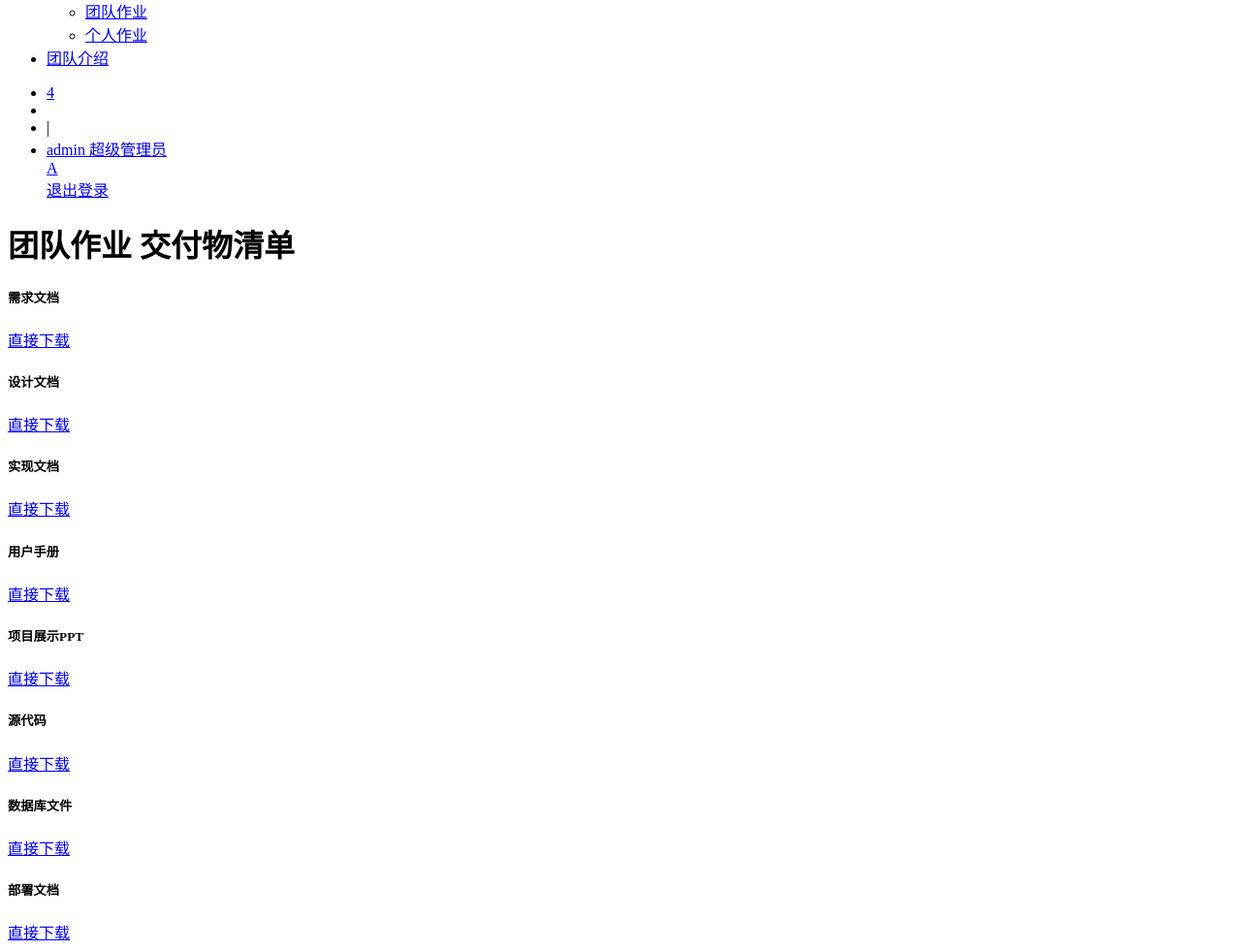
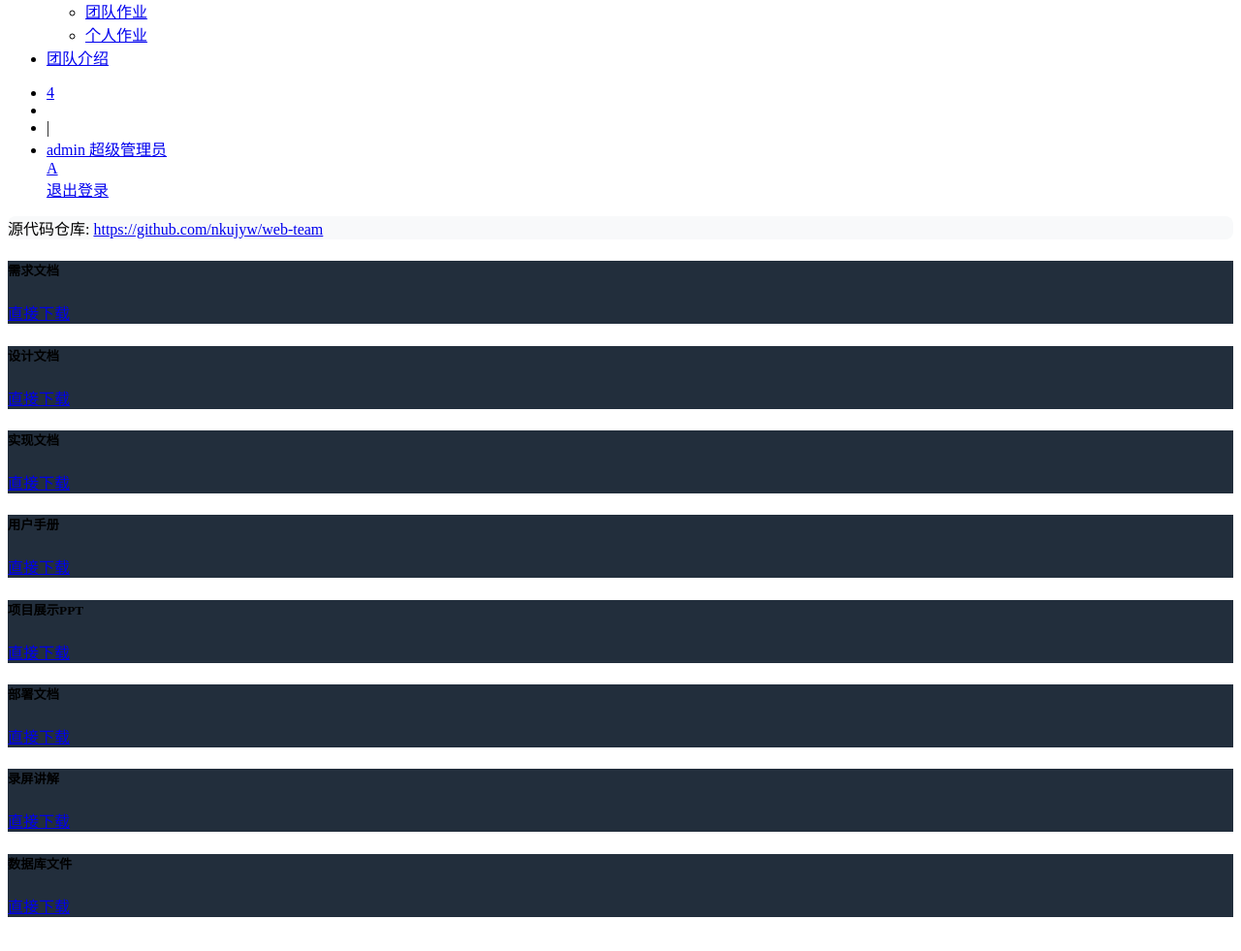
Before and after one commit to nkujyw/web-team, a Yii app: the page made by backend/views/site/team-homework.php in a window 1280 px wide. Shown: the part 589-1570 px from the top of the page at 97% size. After the commit the page ends 1535 px from the top, so only its background shows below. Run offline with PHP 8.4 and a stand-in for Yii, Linux system fonts and the light colour scheme; the template is opened without the code that fills it, so the values that code supplies are empty; some libraries are stand-ins or nearby versions.

Commit message:
修复了一些bug

```diff
--- a/backend/views/battle-events/index.php
+++ b/backend/views/battle-events/index.php
@@ -1,7 +1,8 @@
 <?php
-
+use yii\helpers\ArrayHelper;
 use yii\helpers\Html;
 use yii\grid\GridView;
+use common\models\Forces;
 
 /* @var $this yii\web\View */
 /* @var $searchModel common\models\search\BattleEventsSearch */
@@ -35,6 +36,7 @@ $this->params['breadcrumbs'][] = $this->title;
                 'value' => function ($model) {
                     return $model->force1 ? $model->force1->name : '(未设置)';
                 },
+                'filter' => ArrayHelper::map(Forces::find()->asArray()->all(), 'id', 'name'),
             ],
             [
                 'attribute' => 'force2_id',
@@ -42,6 +44,7 @@ $this->params['breadcrumbs'][] = $this->title;
                 'value' => function ($model) {
                     return $model->force2 ? $model->force2->name : '(未设置)';
                 },
+                'filter' => ArrayHelper::map(Forces::find()->asArray()->all(), 'id', 'name'),
             ],
             'casualties',
 
--- a/backend/views/site/team-homework.php
+++ b/backend/views/site/team-homework.php
@@ -3,25 +3,40 @@
  * 团队作业下载页面
  * 提供各类交付物的直接下载链接
  * @author: 2311786 吉圆伟
- * @date: 2025-12-20
+ * @date: 2025-12-22
  */
 use yii\helpers\Url;
+use yii\helpers\Html;
+
 $this->title = '团队作业下载';
 
+// 定义统一的后缀和前缀
+$suffix = '(2311786_2312478_2310682_2313109)';
+$prefix = '方圆双睿_';
+$githubUrl = 'https://github.com/nkujyw/web-team';
+
 $items = [
-    ['name' => '需求文档', 'icon' => 'file-text', 'file' => '需求文档.pdf'],
-    ['name' => '设计文档', 'icon' => 'layers',    'file' => '设计文档.pdf'],
-    ['name' => '实现文档', 'icon' => 'code',      'file' => '实现文档.pdf'],
-    ['name' => '用户手册', 'icon' => 'book-open',  'file' => '用户手册.pdf'],
-    ['name' => '项目展示PPT', 'icon' => 'tv',     'file' => '项目展示.pptx'],
-    ['name' => '源代码',   'icon' => 'github',    'file' => 'source_code.zip'],
-    ['name' => '数据库文件', 'icon' => 'database', 'file' => 'anti_war_db.sql', 'is_db' => true],
-    ['name' => '部署文档', 'icon' => 'server',    'file' => '部署说明.docx'],
+    ['name' => '需求文档',   'icon' => 'file-text',  'file' => $prefix . '需求文档' . $suffix . '.pdf'],
+    ['name' => '设计文档',   'icon' => 'layers',     'file' => $prefix . '设计文档' . $suffix . '.pdf'],
+    ['name' => '实现文档',   'icon' => 'code',       'file' => $prefix . '实现文档' . $suffix . '.pdf'],
+    ['name' => '用户手册',   'icon' => 'book-open',  'file' => $prefix . '用户手册' . $suffix . '.pdf'],
+    ['name' => '项目展示PPT', 'icon' => 'tv',        'file' => $prefix . '项目展示PPT' . $suffix . '.pptx'],
+    ['name' => '部署文档',   'icon' => 'server',     'file' => $prefix . '部署文档' . $suffix . '.pdf'],
+    ['name' => '录屏讲解',   'icon' => 'video',      'file' => $prefix . '录屏讲解' . $suffix . '.mp4'],
+    ['name' => '数据库文件', 'icon' => 'database',   'file' => 'anti_war_db.sql', 'is_db' => true],
 ];
 ?>
 
 <div class="container-fluid p-0">
-    <h1 class="h3 mb-3"><strong>团队作业</strong> 交付物清单</h1>
+    <div class="d-flex align-items-center py-2 px-3 shadow-sm border"
+        style="border-radius: 8px; background-color: #f8f9fa;">
+        <i data-feather="github" class="me-2 text-dark" style="width: 18px; height: 18px;"></i>
+            <span class="me-2 fw-bold text-dark" style="color: #000 !important;">源代码仓库:</span>
+                <a href="<?= $githubUrl ?>" target="_blank" class="text-primary text-decoration-none fw-semibold">
+                    <?= $githubUrl ?> <i data-feather="external-link" style="width: 14px;"></i>
+                </a>
+    </div>
+
     <div class="row">
         <?php foreach ($items as $item):
             $downloadUrl = Url::to([
@@ -30,12 +45,16 @@ $items = [
                 'file' => $item['file']
             ]);
         ?>
-            <div class="col-12 col-md-6 col-lg-3">
-                <div class="card shadow-sm">
-                    <div class="card-body text-center">
-                        <div class="mb-3"><i class="text-primary" data-feather="<?= $item['icon'] ?>" style="width: 48px; height: 48px;"></i></div>
-                        <h5 class="card-title"><?= $item['name'] ?></h5>
-                        <a href="<?= $downloadUrl ?>" class="btn btn-primary btn-sm">直接下载</a>
+            <div class="col-12 col-md-6 col-lg-3 mb-4">
+                <div class="card shadow-sm h-100 border-0" style="background: #222e3c;">
+                    <div class="card-body text-center d-flex flex-column justify-content-between p-4">
+                        <div>
+                            <div class="mb-3">
+                                <i class="text-primary" data-feather="<?= $item['icon'] ?>" style="width: 48px; height: 48px;"></i>
+                            </div>
+                            <h5 class="card-title mb-3 text-white"><?= Html::encode($item['name']) ?></h5>
+                        </div>
+                        <a href="<?= $downloadUrl ?>" class="btn btn-primary btn-sm w-100">直接下载</a>
                     </div>
                 </div>
             </div>
--- a/backend/views/site/team.php
+++ b/backend/views/site/team.php
@@ -131,7 +131,7 @@ $this->title = '团队介绍 - ' . $info['team_name'];
         <div class="col-md-7 mb-4">
             <div class="card border-0 shadow-sm h-100 p-4 text-white custom-team-box"
                  style="background: linear-gradient(135deg, #1e2936 0%, #222e3c 100%) !important;">
-                <h3 class="fw-bold mb-3"><i data-feather="users" class="me-2"></i>关于 <?= Html::encode($info['team_name']) ?></h3>
+                <h3 class="fw-bold mb-3 text-white"><i data-feather="users" class="me-2"></i>关于 <?= Html::encode($info['team_name']) ?></h3>
                 <p><?= Html::encode($info['intro']) ?></p>
             </div>
         </div>
--- a/frontend/views/site/index.php
+++ b/frontend/views/site/index.php
@@ -2,7 +2,7 @@
 /**
  * site/index.php
  * 首页视图文件
- * 包含：首页轮播图、最新公告、特别关注、重大战役、抗战雄师、抗战文艺、每日英烈等模块
+ * 包含：首页轮播图、最新公告、特别关注、重大战役、抗战雄师、抗战文艺、每日英雄等模块
  * @author 2311786 吉圆伟
  * @date 2025-12-16
  */
@@ -234,7 +234,7 @@ $this->title = '首页 - 中国抗战胜利纪念网';
                 <div class="card border-danger mb-3 shadow hero-card-hover" style="transition: all 0.3s;">
 
                     <div class="card-header bg-danger text-white font-weight-bold d-flex justify-content-between align-items-center">
-                        <span><i class="fa fa-star"></i> 每日英烈</span>
+                        <span><i class="fa fa-star"></i> 每日英雄</span>
                         <span class="badge badge-light text-danger">今日缅怀</span>
                     </div>
 
```
Also changed, not shown: data/personal/记得加子文件夹.md (deleted), data/team/记得命名.md (deleted), 4 other files.
